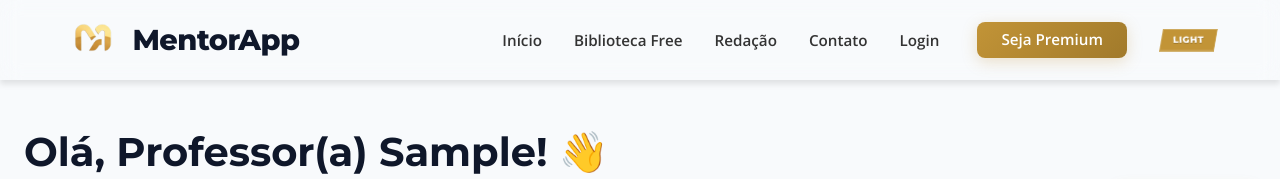
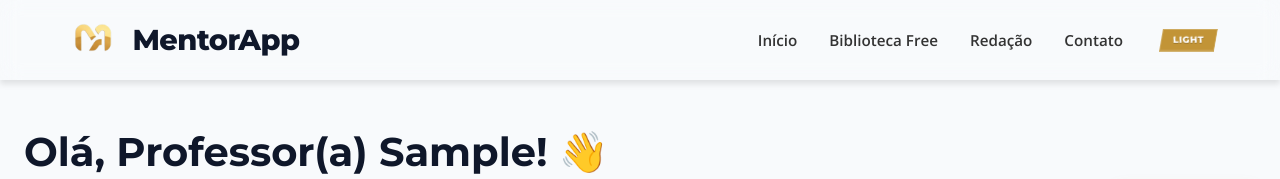
Before and after one commit to mentor-app01/Mentor-App, a website: page frontend/pages/dashboard.html in a window 1280 px wide. Shown: the top 179 px of the page. Drawn offline with nearby package versions, Linux system fonts and the light colour scheme; no server answers; sample sign-in values are in the browser's storage.

Commit message:
fix: dashboard

```diff
--- a/frontend/pages/dashboard.html
+++ b/frontend/pages/dashboard.html
@@ -40,11 +40,6 @@
                     <li><a href="biblioteca.html" class="nav-link">Biblioteca Free</a></li>
                     <li><a href="correcao.html" class="nav-link">Redação</a></li>
                     <li><a href="contato.html" class="nav-link">Contato</a></li>
-                    <li><a href="login.html" class="nav-link" style="font-weight: 700;">Login</a></li>
-
-                    <li class="nav-premium" id="authNavArea">
-                        <a href="premium.html" class="nav-link btn-nav-highlight">Seja Premium</a>
-                    </li>
 
                     <li class="nav-theme">
                         <div class="checkbox-wrapper-8">
```
